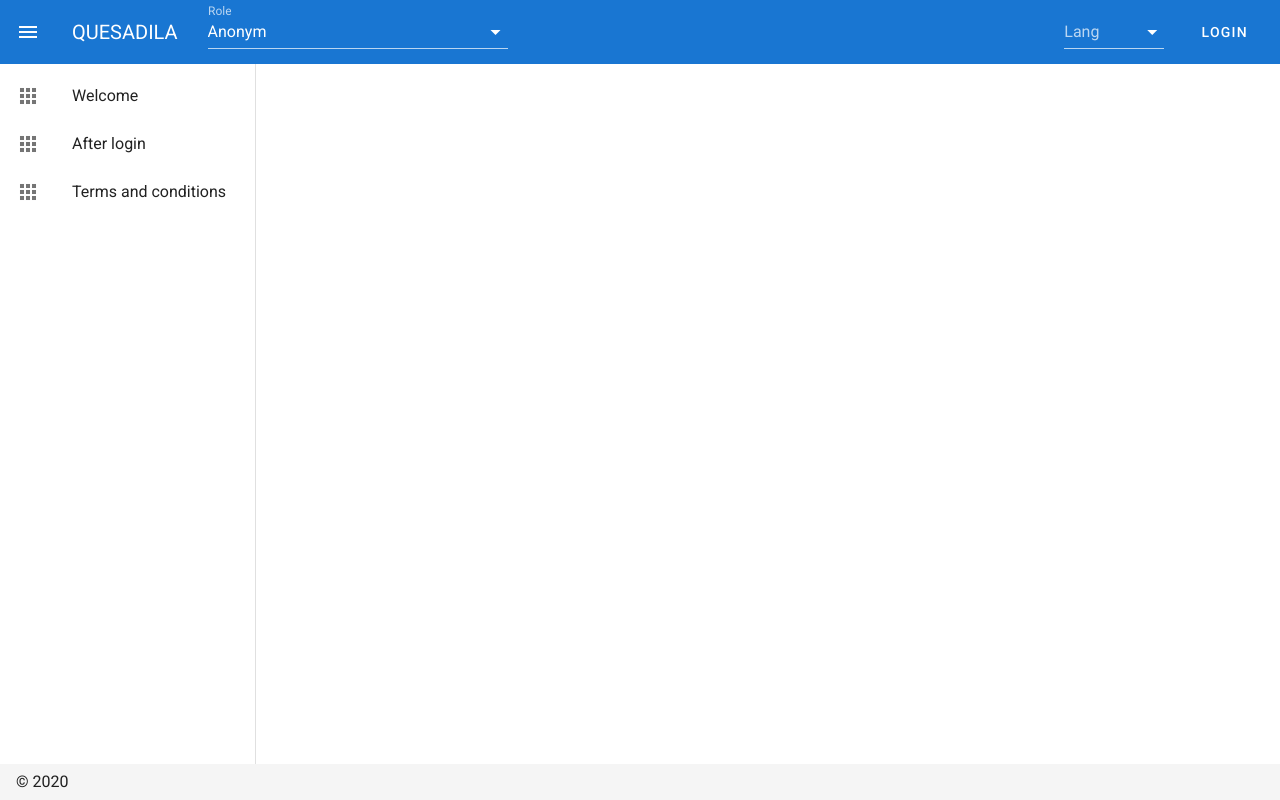
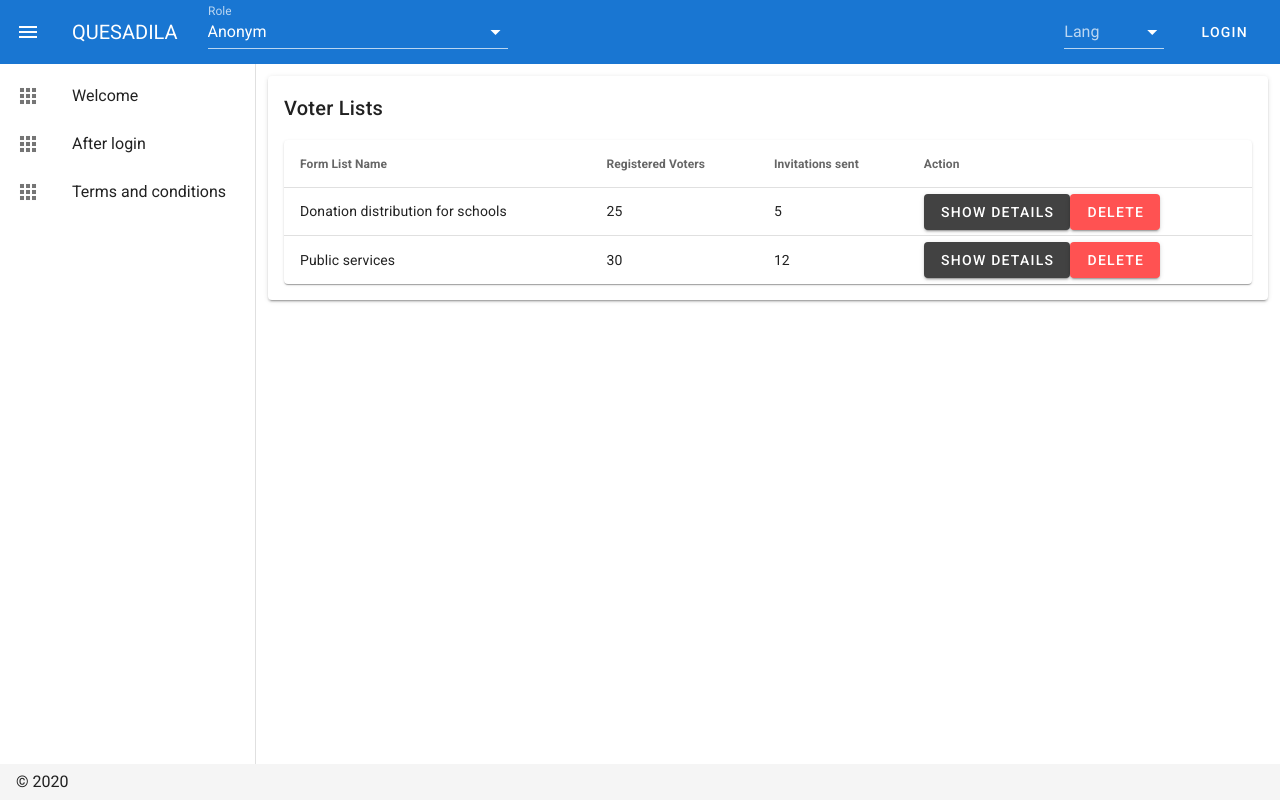
Before and after one commit to Qesadila/QES, a Nuxt app: page /anonym in a window 1280 px wide. Built offline with nearby package versions, Linux system fonts and the light colour scheme.

Commit message:
add formating of dates

```diff
--- /dev/null
+++ b/code/helpers/formatDate.js
@@ -0,0 +1,7 @@
+import { format } from 'date-fns'
+
+export function formatDate(date) {
+  const dateObj = new Date(date)
+
+  return format(dateObj, 'dd. MM. yyyy HH:mm')
+}
--- a/package.json
+++ b/package.json
@@ -27,6 +27,7 @@
     "@nuxtjs/sentry": "^4.0.0",
     "cookieparser": "^0.1.0",
     "cross-env": "^5.2.0",
+    "date-fns": "^2.12.0",
     "express": "^4.16.4",
     "js-cookie": "^2.2.1",
     "nuxt": "^2.0.0",
--- /dev/null
+++ b/pages/anonym/index.vue
@@ -0,0 +1,70 @@
+<template>
+  <v-card>
+    <v-card-title>
+      Voter Lists
+    </v-card-title>
+    <v-card-text>
+      <v-data-table
+        :headers="headers"
+        :items="desserts"
+        :items-per-page="-1"
+        :hide-default-footer="true"
+        class="elevation-1"
+      >
+        <template v-slot:item.published="{ item }">
+          <v-chip :color="item.isPublished ? 'green' : ''" dark>{{
+            item.isPublished ? 'published' : `unpublished`
+          }}</v-chip>
+        </template>
+
+        <template v-slot:item.actions>
+          <v-btn color="secondary">Show details</v-btn>
+          <v-btn color="error">Delete</v-btn>
+        </template>
+      </v-data-table></v-card-text
+    >
+  </v-card>
+</template>
+
+<script>
+export default {
+  data() {
+    return {
+      headers: [
+        {
+          text: 'Form List Name',
+          sortable: false,
+          value: 'name'
+        },
+        {
+          text: 'Registered Voters',
+          sortable: false,
+          value: 'registered_voters'
+        },
+        {
+          text: 'Invitations sent',
+          sortable: false,
+          value: 'invitations_sent'
+        },
+        {
+          text: 'Action',
+          sortable: false,
+          value: 'actions'
+        }
+      ],
+      desserts: [
+        {
+          name: 'Donation distribution for schools',
+          registered_voters: 25,
+          invitations_sent: 5
+        },
+        {
+          name: 'Public services',
+          registered_voters: 30,
+          invitations_sent: 12
+        }
+      ]
+    }
+  }
+}
+</script>
--- a/pages/voter/index.vue
+++ b/pages/voter/index.vue
@@ -17,6 +17,14 @@
           }}</v-chip>
         </template>
 
+        <template v-slot:item.open_from="{ item }">
+          {{ formatDate(item.open_from) }}
+        </template>
+
+        <template v-slot:item.open_until="{ item }">
+          {{ formatDate(item.open_until) }}
+        </template>
+
         <template v-slot:item.actions="{ item }">
           <template v-if="item.voted">
             <v-btn color="secondary" :to="`/voter/form/${item.id}`"
@@ -33,10 +41,13 @@
 </template>
 
 <script>
+import { formatDate } from '~/code/helpers/formatDate'
+
 export default {
   middleware: 'authenticated',
   data() {
     return {
+      formatDate,
       headers: [
         {
           text: 'Form List Name',
--- a/pages/voting-form-manager/index.vue
+++ b/pages/voting-form-manager/index.vue
@@ -15,6 +15,14 @@
           <v-chip :color="item.isPublished ? 'green' : ''" dark>{{
             item.isPublished ? 'published' : `unpublished`
           }}</v-chip>
+        </template>
+
+        <template v-slot:item.open_from="{ item }">
+          {{ formatDate(item.open_from) }}
+        </template>
+
+        <template v-slot:item.open_until="{ item }">
+          {{ formatDate(item.open_until) }}
         </template>
 
         <template v-slot:item.actions="{ item }">
```
Also changed, not shown: 1 other file (tests, documents, lock files or other folders).
